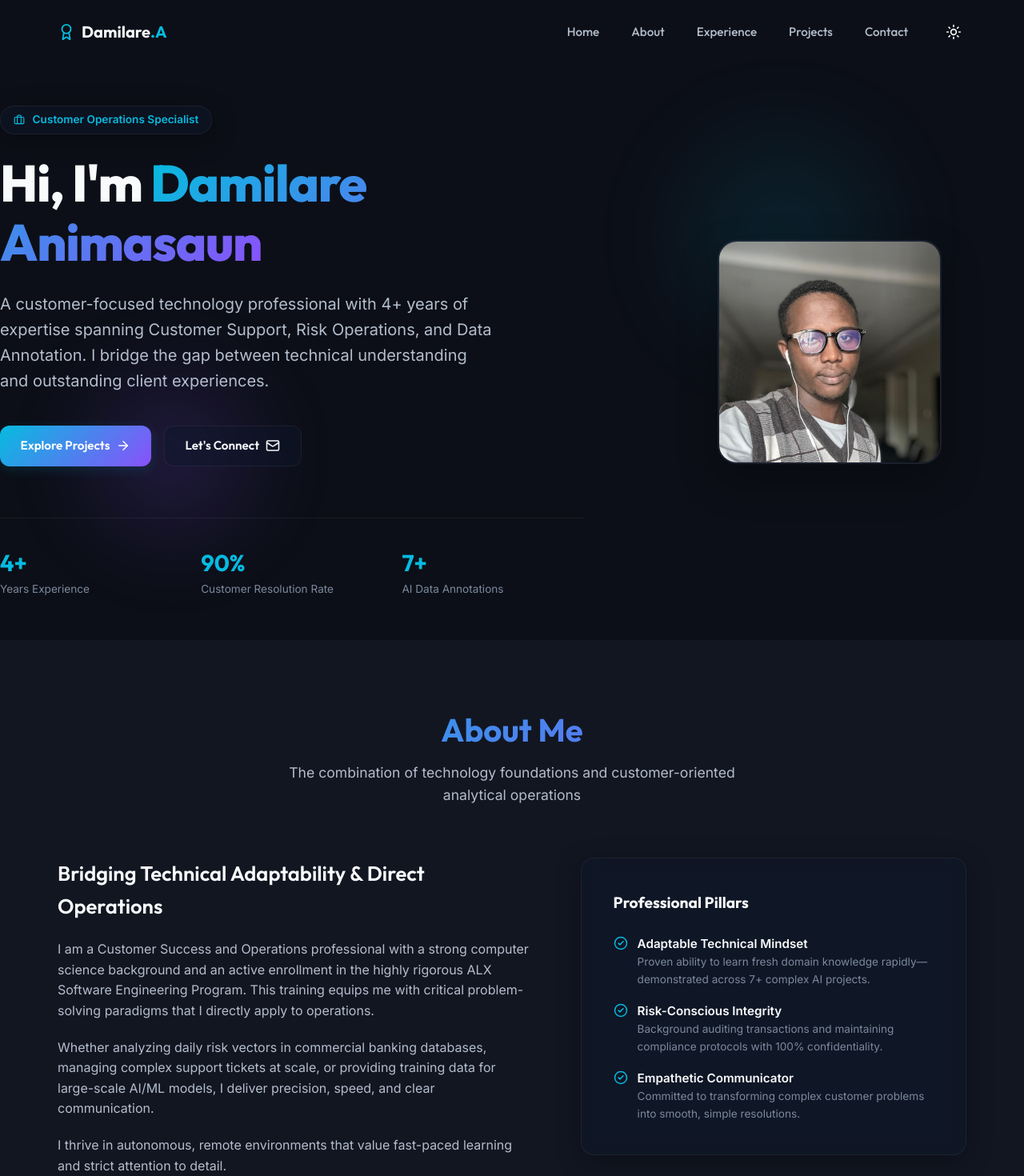
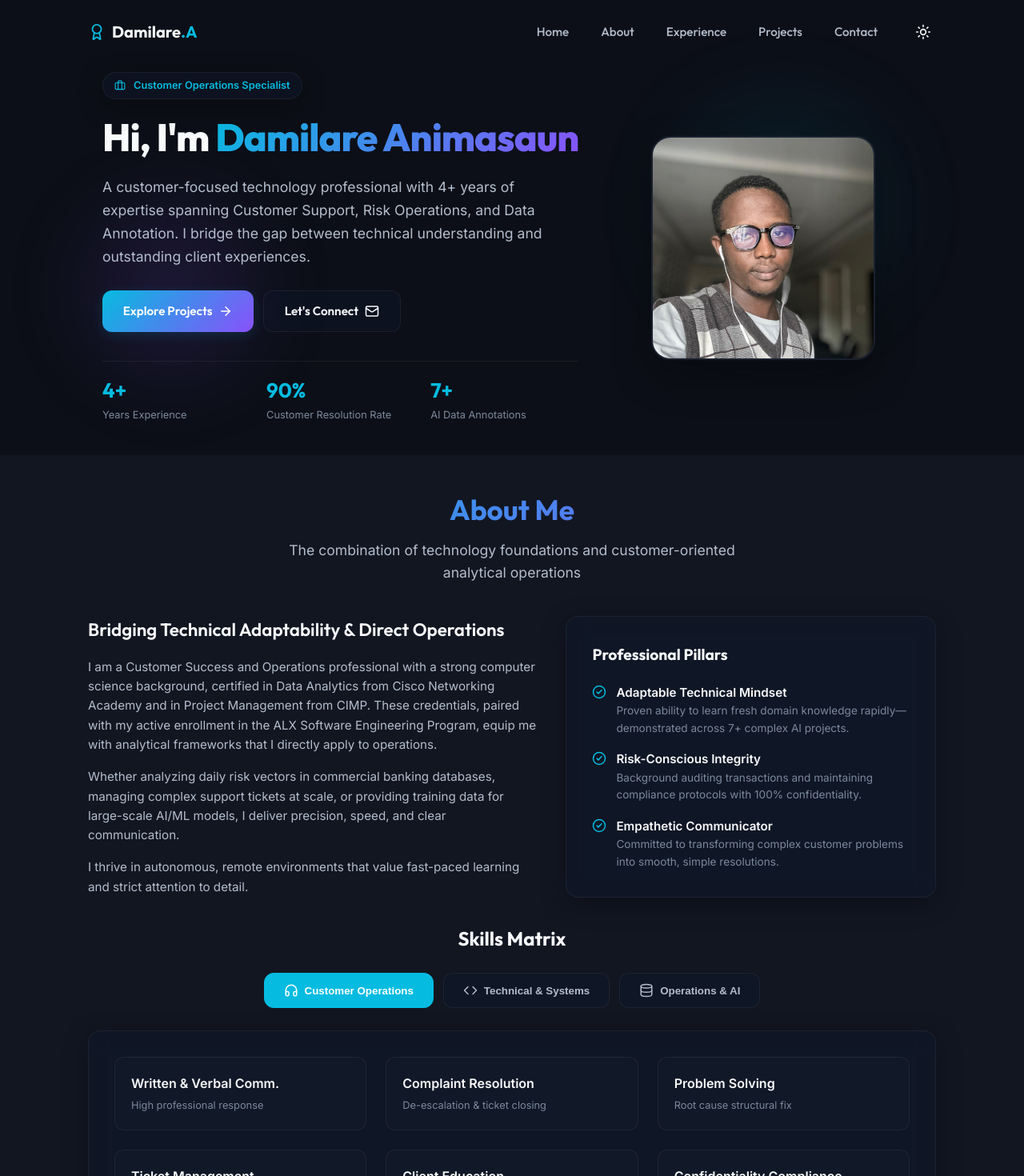
Before and after one commit to ARGS-PYH/Customer-Service, a React (Vite) app: page / in a window 1280 px wide. Shown: the top 1470 px of the page at 80% size. Built offline with nearby package versions, Linux system fonts and the light colour scheme.

Commit message:
Making alignment and justification

```diff
--- a/src/App.jsx
+++ b/src/App.jsx
@@ -74,7 +74,7 @@ function App() {
       <footer style={{
         background: 'var(--bg-secondary)',
         borderTop: '1px solid var(--border-color)',
-        padding: '4rem 0 2rem 0',
+        padding: '2.5rem 0 1.5rem 0',
         position: 'relative',
         zIndex: 10
       }}>
--- a/src/components/About.jsx
+++ b/src/components/About.jsx
@@ -44,7 +44,7 @@ export default function About() {
   };
 
   return (
-    <section id="about" style={{ padding: '5rem 0', background: 'var(--bg-secondary)' }}>
+    <section id="about" style={{ padding: '2.5rem 0', background: 'var(--bg-secondary)' }}>
       <div className="container">
 
         {/* Section Title */}
@@ -57,29 +57,29 @@ export default function About() {
         <div style={{
           display: 'grid',
           gridTemplateColumns: '1.1fr 0.9fr',
-          gap: '4rem',
+          gap: '2rem',
           alignItems: 'start',
-          marginBottom: '4rem'
+          marginBottom: '2rem'
         }} className="about-grid">
 
           {/* Biography */}
-          <div style={{ display: 'flex', flexDirection: 'column', gap: '1.25rem' }}>
-            <h3 style={{ fontFamily: 'var(--font-heading)', fontSize: '1.6rem', fontWeight: 600 }}>
+          <div style={{ display: 'flex', flexDirection: 'column', gap: '1rem' }}>
+            <h3 style={{ fontFamily: 'var(--font-heading)', fontSize: '1.4rem', fontWeight: 600 }}>
               Bridging Technical Adaptability & Direct Operations
             </h3>
-            <p style={{ color: 'var(--text-secondary)' }}>
-              I am a Customer Success and Operations professional with a strong computer science background and an active enrollment in the highly rigorous ALX Software Engineering Program. This training equips me with critical problem-solving paradigms that I directly apply to operations.
+            <p style={{ color: 'var(--text-secondary)', fontSize: '0.95rem' }}>
+              I am a Customer Success and Operations professional with a strong computer science background, certified in Data Analytics from Cisco Networking Academy and in Project Management from CIMP. These credentials, paired with my active enrollment in the ALX Software Engineering Program, equip me with analytical frameworks that I directly apply to operations.
             </p>
-            <p style={{ color: 'var(--text-secondary)' }}>
+            <p style={{ color: 'var(--text-secondary)', fontSize: '0.95rem' }}>
               Whether analyzing daily risk vectors in commercial banking databases, managing complex support tickets at scale, or providing training data for large-scale AI/ML models, I deliver precision, speed, and clear communication.
             </p>
-            <p style={{ color: 'var(--text-secondary)' }}>
+            <p style={{ color: 'var(--text-secondary)', fontSize: '0.95rem' }}>
               I thrive in autonomous, remote environments that value fast-paced learning and strict attention to detail.
             </p>
           </div>
 
           {/* Core Values / Professional Qualities Card */}
-          <div className="glass-panel" style={{ padding: '2.5rem', display: 'flex', flexDirection: 'column', gap: '1.5rem' }}>
+          <div className="glass-panel" style={{ padding: '2rem', display: 'flex', flexDirection: 'column', gap: '1.25rem' }}>
             <h4 style={{ fontFamily: 'var(--font-heading)', fontSize: '1.2rem', fontWeight: 700 }}>
               Professional Pillars
             </h4>
@@ -117,9 +117,9 @@ export default function About() {
         {/* Skills Section Title */}
         <h3 style={{
           fontFamily: 'var(--font-heading)',
-          fontSize: '1.75rem',
+          fontSize: '1.5rem',
           textAlign: 'center',
-          marginBottom: '2rem',
+          marginBottom: '1.5rem',
           fontWeight: 700
         }}>
           Skills Matrix
@@ -129,8 +129,8 @@ export default function About() {
         <div style={{
           display: 'flex',
           justifyContent: 'center',
-          gap: '1rem',
-          marginBottom: '2.5rem',
+          gap: '0.75rem',
+          marginBottom: '1.75rem',
           flexWrap: 'wrap'
         }}>
           {Object.entries(skillsData).map(([key, value]) => (
@@ -159,7 +159,7 @@ export default function About() {
         </div>
 
         {/* Skills Display Grid */}
-        <div className="glass-panel" style={{ padding: '2.5rem' }}>
+        <div className="glass-panel" style={{ padding: '2rem' }}>
           <div style={{
             display: 'grid',
             gridTemplateColumns: 'repeat(auto-fill, minmax(260px, 1fr))',
--- a/src/components/Contact.jsx
+++ b/src/components/Contact.jsx
@@ -82,7 +82,7 @@ export default function Contact() {
   };
 
   return (
-    <section id="contact" style={{ padding: '5rem 0' }}>
+    <section id="contact" style={{ padding: '2.5rem 0' }}>
       <div className="container">
 
         {/* Section Header */}
@@ -95,7 +95,7 @@ export default function Contact() {
         <div style={{
           display: 'grid',
           gridTemplateColumns: '0.9fr 1.1fr',
-          gap: '4rem',
+          gap: '2.5rem',
           alignItems: 'start'
         }} className="contact-grid">
 
@@ -106,8 +106,8 @@ export default function Contact() {
               <h3 style={{ fontFamily: 'var(--font-heading)', fontSize: '1.6rem', fontWeight: 700 }}>
                 Let's Build Something Exceptional
               </h3>
-              <p style={{ color: 'var(--text-secondary)' }}>
-                I am actively interested in **Customer Support**, **FinTech Operations**, and **Technical Service** roles within forward-thinking technology environments.
+              <p style={{ color: 'var(--text-secondary)', fontSize: '0.95rem' }}>
+                I am actively interested in Customer Support, FinTech Operations, and Technical Service roles within forward-thinking technology environments.
               </p>
               <p style={{ color: 'var(--text-secondary)' }}>
                 If you are looking for an analytical team member who learns fast, operates independently, and executes with precision—get in touch!
--- a/src/components/Experience.jsx
+++ b/src/components/Experience.jsx
@@ -63,7 +63,7 @@ export default function Experience() {
   ];
 
   return (
-    <section id="experience" style={{ padding: '5rem 0' }}>
+    <section id="experience" style={{ padding: '2.5rem 0' }}>
       <div className="container">
 
         {/* Section Header */}
@@ -76,7 +76,7 @@ export default function Experience() {
         <div style={{
           display: 'grid',
           gridTemplateColumns: '1.2fr 0.8fr',
-          gap: '4rem',
+          gap: '2.5rem',
           alignItems: 'start'
         }} className="experience-grid">
 
@@ -162,7 +162,7 @@ export default function Experience() {
           </div>
 
           {/* Right Column: Education & Development */}
-          <div style={{ display: 'flex', flexDirection: 'column', gap: '3rem' }}>
+          <div style={{ display: 'flex', flexDirection: 'column', gap: '2rem' }}>
 
             {/* Education Timeline */}
             <div>
@@ -221,12 +221,18 @@ export default function Experience() {
               <div className="glass-panel" style={{ padding: '1.5rem', display: 'flex', flexDirection: 'column', gap: '1rem' }}>
                 <div style={{ borderBottom: '1px solid var(--border-color)', paddingBottom: '0.75rem' }}>
                   <h4 style={{ fontSize: '0.95rem', fontWeight: 600 }}>Project Management Certification</h4>
-                  <p style={{ fontSize: '0.8rem', color: 'var(--text-muted)' }}>Professional development in executing operational work frameworks.</p>
+                  <p style={{ fontSize: '0.8rem', color: 'var(--accent)', fontWeight: 500 }}>CIMP</p>
+                  <p style={{ fontSize: '0.8rem', color: 'var(--text-muted)', marginTop: '0.25rem' }}>Certified in professional project management lifecycles, execution frameworks, and structural operations.</p>
+                </div>
+                <div style={{ borderBottom: '1px solid var(--border-color)', paddingBottom: '0.75rem' }}>
+                  <h4 style={{ fontSize: '0.95rem', fontWeight: 600 }}>Data Analytics Certification</h4>
+                  <p style={{ fontSize: '0.8rem', color: 'var(--accent)', fontWeight: 500 }}>Cisco Networking Academy</p>
+                  <p style={{ fontSize: '0.8rem', color: 'var(--text-muted)', marginTop: '0.25rem' }}>Certified in processing, analyzing, and transforming complex datasets to drive operational intelligence.</p>
                 </div>
                 <div>
                   <h4 style={{ fontSize: '0.95rem', fontWeight: 600 }}>ALX Software Engineering Program</h4>
-                  <p style={{ fontSize: '0.8rem', color: 'var(--accent)', fontWeight: 500 }}>In Progress (Intensive track)</p>
-                  <p style={{ fontSize: '0.8rem', color: 'var(--text-muted)', marginTop: '0.25rem' }}>Enrolled in advanced stack mastering: system engineering, shell scripting, scripting languages, database management, and professional project operations.</p>
+                  <p style={{ fontSize: '0.8rem', color: 'var(--accent)', fontWeight: 500 }}>In Progress</p>
+                  <p style={{ fontSize: '0.8rem', color: 'var(--text-muted)', marginTop: '0.25rem' }}>Enrolled in systems development and advanced engineering workflows.</p>
                 </div>
               </div>
             </div>
--- a/src/components/Hero.jsx
+++ b/src/components/Hero.jsx
@@ -5,10 +5,9 @@ import avatarImg from '../assets/avatar.jpg';
 export default function Hero() {
   return (
     <section id="home" style={{
-      minHeight: '100vh',
+      padding: '90px 0 40px 0',
       display: 'flex',
       alignItems: 'center',
-      paddingTop: '80px',
       position: 'relative',
       overflow: 'hidden'
     }}>
@@ -42,27 +41,27 @@ export default function Hero() {
         animation: 'pulse-glow 6s infinite alternate-reverse'
       }} />
 
-      <div className="container" style={{
+      <div className="container hero-grid" style={{
         position: 'relative',
         zIndex: 10,
         display: 'grid',
         gridTemplateColumns: '1.2fr 0.8fr',
-        gap: '4rem',
+        gap: '2rem',
         alignItems: 'center'
-      }} className="hero-grid">
+      }}>
 
         {/* Left Content Side */}
-        <div className="animate-fade-in" style={{ display: 'flex', flexDirection: 'column', gap: '1.5rem' }}>
+        <div className="animate-fade-in" style={{ display: 'flex', flexDirection: 'column', gap: '1.25rem' }}>
 
           {/* Tagline Badge */}
           <div className="glass-panel" style={{
             display: 'inline-flex',
             alignItems: 'center',
             gap: '0.6rem',
-            padding: '0.4rem 1rem',
+            padding: '0.35rem 0.9rem',
             borderRadius: '50px',
             width: 'fit-content',
-            fontSize: '0.85rem',
+            fontSize: '0.8rem',
             fontWeight: 600,
             color: 'var(--accent)',
             border: '1px solid var(--border-color)',
@@ -75,7 +74,7 @@ export default function Hero() {
           {/* Headline */}
           <h1 style={{
             fontFamily: 'var(--font-heading)',
-            fontSize: 'clamp(2.5rem, 5vw, 4rem)',
+            fontSize: 'clamp(2rem, 4vw, 3rem)',
             fontWeight: 800,
             lineHeight: 1.15,
             letterSpacing: '-0.02em'
@@ -85,10 +84,10 @@ export default function Hero() {
 
           {/* Subheading */}
           <p style={{
-            fontSize: 'clamp(1.1rem, 2vw, 1.25rem)',
+            fontSize: 'clamp(0.95rem, 1.8vw, 1.1rem)',
             color: 'var(--text-secondary)',
-            maxWidth: '620px',
-            lineHeight: 1.6
+            maxWidth: '560px',
+            lineHeight: 1.65
           }}>
             A customer-focused technology professional with 4+ years of expertise spanning Customer Support, Risk Operations, and Data Annotation. I bridge the gap between technical understanding and outstanding client experiences.
           </p>
@@ -96,9 +95,9 @@ export default function Hero() {
           {/* Actions */}
           <div style={{
             display: 'flex',
-            gap: '1rem',
+            gap: '0.75rem',
             flexWrap: 'wrap',
-            marginTop: '1rem'
+            marginTop: '0.5rem'
           }}>
             <a href="#projects" className="btn btn-primary">
               Explore Projects <ArrowRight size={18} />
@@ -112,22 +111,22 @@ export default function Hero() {
           <div style={{
             display: 'grid',
             gridTemplateColumns: 'repeat(3, 1fr)',
-            gap: '1.5rem',
-            marginTop: '2.5rem',
-            paddingTop: '2rem',
+            gap: '1.25rem',
+            marginTop: '1rem',
+            paddingTop: '1rem',
             borderTop: '1px solid var(--border-color)'
           }} className="hero-stats">
             <div>
-              <h3 style={{ fontFamily: 'var(--font-heading)', fontSize: '1.8rem', fontWeight: 700, color: 'var(--accent)' }}>4+</h3>
-              <p style={{ fontSize: '0.85rem', color: 'var(--text-muted)' }}>Years Experience</p>
+              <h3 style={{ fontFamily: 'var(--font-heading)', fontSize: '1.6rem', fontWeight: 700, color: 'var(--accent)' }}>4+</h3>
+              <p style={{ fontSize: '0.8rem', color: 'var(--text-muted)' }}>Years Experience</p>
             </div>
             <div>
-              <h3 style={{ fontFamily: 'var(--font-heading)', fontSize: '1.8rem', fontWeight: 700, color: 'var(--accent)' }}>90%</h3>
-              <p style={{ fontSize: '0.85rem', color: 'var(--text-muted)' }}>Customer Resolution Rate</p>
+              <h3 style={{ fontFamily: 'var(--font-heading)', fontSize: '1.6rem', fontWeight: 700, color: 'var(--accent)' }}>90%</h3>
+              <p style={{ fontSize: '0.8rem', color: 'var(--text-muted)' }}>Customer Resolution Rate</p>
             </div>
             <div>
-              <h3 style={{ fontFamily: 'var(--font-heading)', fontSize: '1.8rem', fontWeight: 700, color: 'var(--accent)' }}>7+</h3>
-              <p style={{ fontSize: '0.85rem', color: 'var(--text-muted)' }}>AI Data Annotations</p>
+              <h3 style={{ fontFamily: 'var(--font-heading)', fontSize: '1.6rem', fontWeight: 700, color: 'var(--accent)' }}>7+</h3>
+              <p style={{ fontSize: '0.8rem', color: 'var(--text-muted)' }}>AI Data Annotations</p>
             </div>
           </div>
 
--- a/src/components/Projects.jsx
+++ b/src/components/Projects.jsx
@@ -61,7 +61,7 @@ export default function Projects() {
     : projectsData.filter(p => p.category === filter);
 
   return (
-    <section id="projects" style={{ padding: '5rem 0', background: 'var(--bg-secondary)' }}>
+    <section id="projects" style={{ padding: '2.5rem 0', background: 'var(--bg-secondary)' }}>
       <div className="container">
 
         {/* Section Header */}
@@ -75,7 +75,7 @@ export default function Projects() {
           display: 'flex',
           justifyContent: 'center',
           gap: '0.75rem',
-          marginBottom: '3rem',
+          marginBottom: '2rem',
           flexWrap: 'wrap'
         }}>
           {['all', 'ai', 'engineering', 'ops'].map((cat) => (
--- a/src/index.css
+++ b/src/index.css
@@ -79,9 +79,9 @@ body {
 
 /* Global Layout Utilities */
 .container {
-  max-width: 1200px;
+  max-width: 1140px;
   margin: 0 auto;
-  padding: 0 2rem;
+  padding: 0 2.5rem;
 }
 
 .gradient-text {
@@ -182,8 +182,8 @@ body {
 .timeline {
   position: relative;
   max-width: 800px;
-  margin: 2rem auto;
-  padding: 1rem;
+  margin: 1.5rem auto;
+  padding: 0.75rem;
 }
 
 .timeline::before {
@@ -271,12 +271,12 @@ body {
 /* Section Header */
 .section-header {
   text-align: center;
-  margin-bottom: 4rem;
+  margin-bottom: 2.5rem;
 }
 
 .section-header h2 {
   font-family: var(--font-heading);
-  font-size: 2.5rem;
+  font-size: 2.2rem;
   font-weight: 700;
   margin-bottom: 0.5rem;
 }
@@ -331,7 +331,7 @@ body {
 
 @media (max-width: 768px) {
   .container {
-    padding: 0 1.5rem;
+    padding: 0 1.25rem;
   }
 
   .timeline::before {
```
